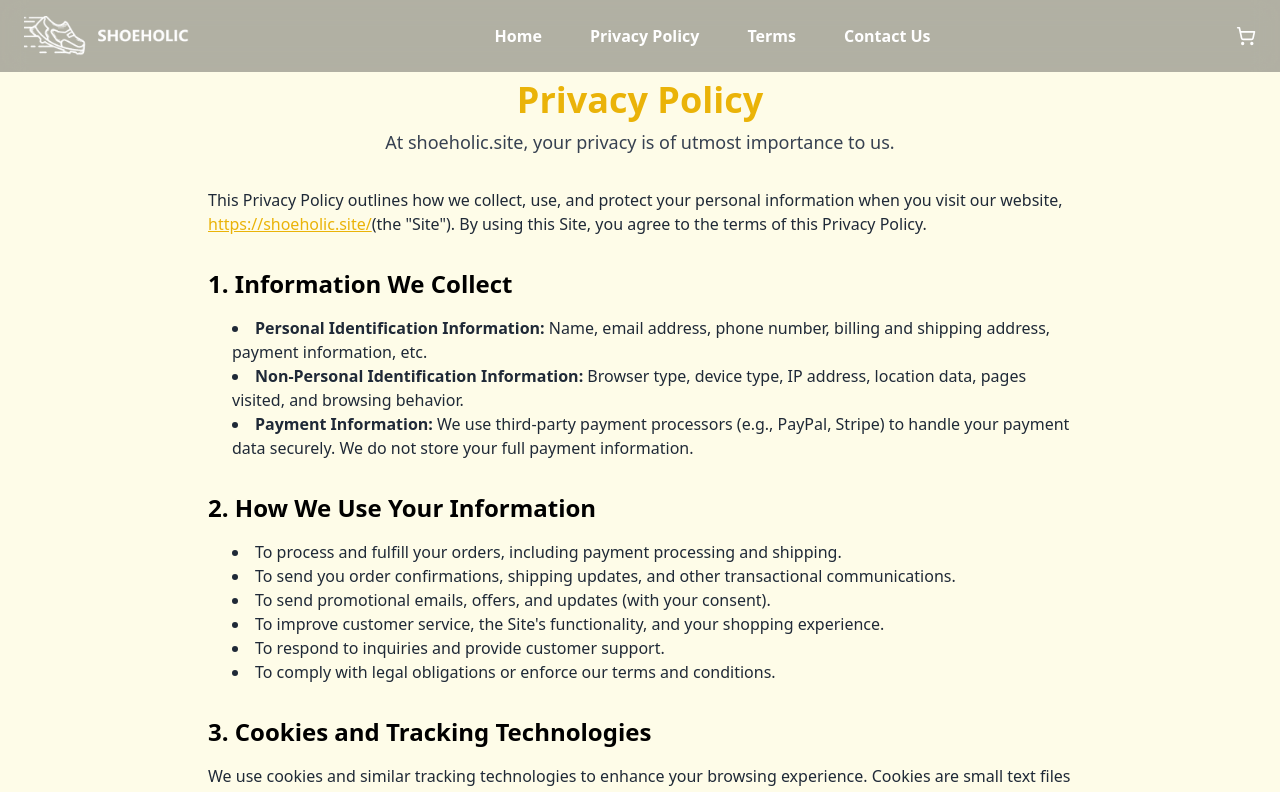
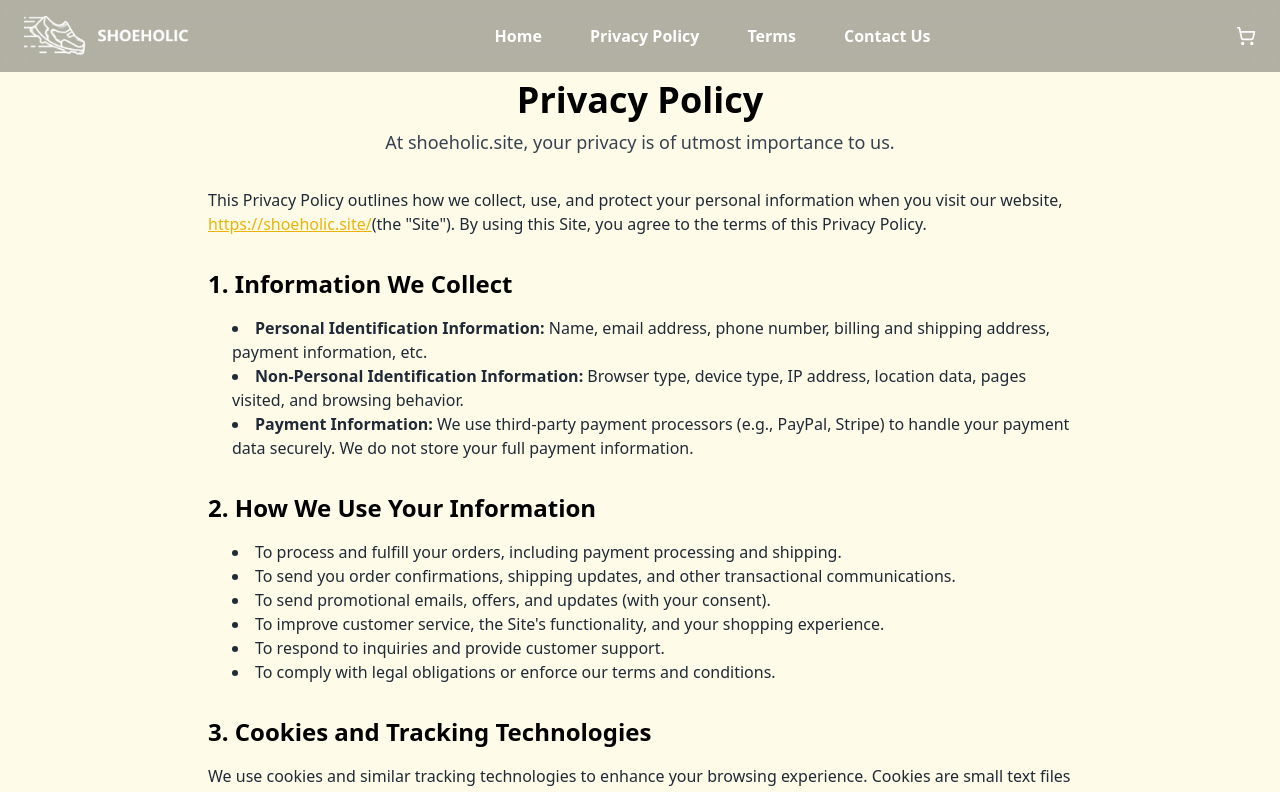
Before and after one commit to pran9v/temp3, a React (Vite) app: page /privacy-policy in a window 1280 px wide. Shown: the top 792 px of the page. Built offline with nearby package versions, Linux system fonts and the light colour scheme.

Commit message:
first commit

```diff
--- a/src/components/PrivacyPolicy.tsx
+++ b/src/components/PrivacyPolicy.tsx
@@ -9,7 +9,7 @@ const PrivacyPolicy: React.FC = () => {
     <div className="min-h-screen bg-yellow-50">
       <div id="privacy-policy" className="max-w-4xl mx-auto px-4 py-8 pt-20 bg-yellow-50 text-gray-800">
         <header className="text-center mb-8">
-          <h1 className="text-4xl font-semibold mb-2 text-yellow-500">Privacy Policy</h1>
+          <h1 className="text-4xl font-semibold mb-2 text-black">Privacy Policy</h1>
           <p className="text-lg text-gray-700">
             At shoeholic.site, your privacy is of utmost importance to us.
           </p>
```
